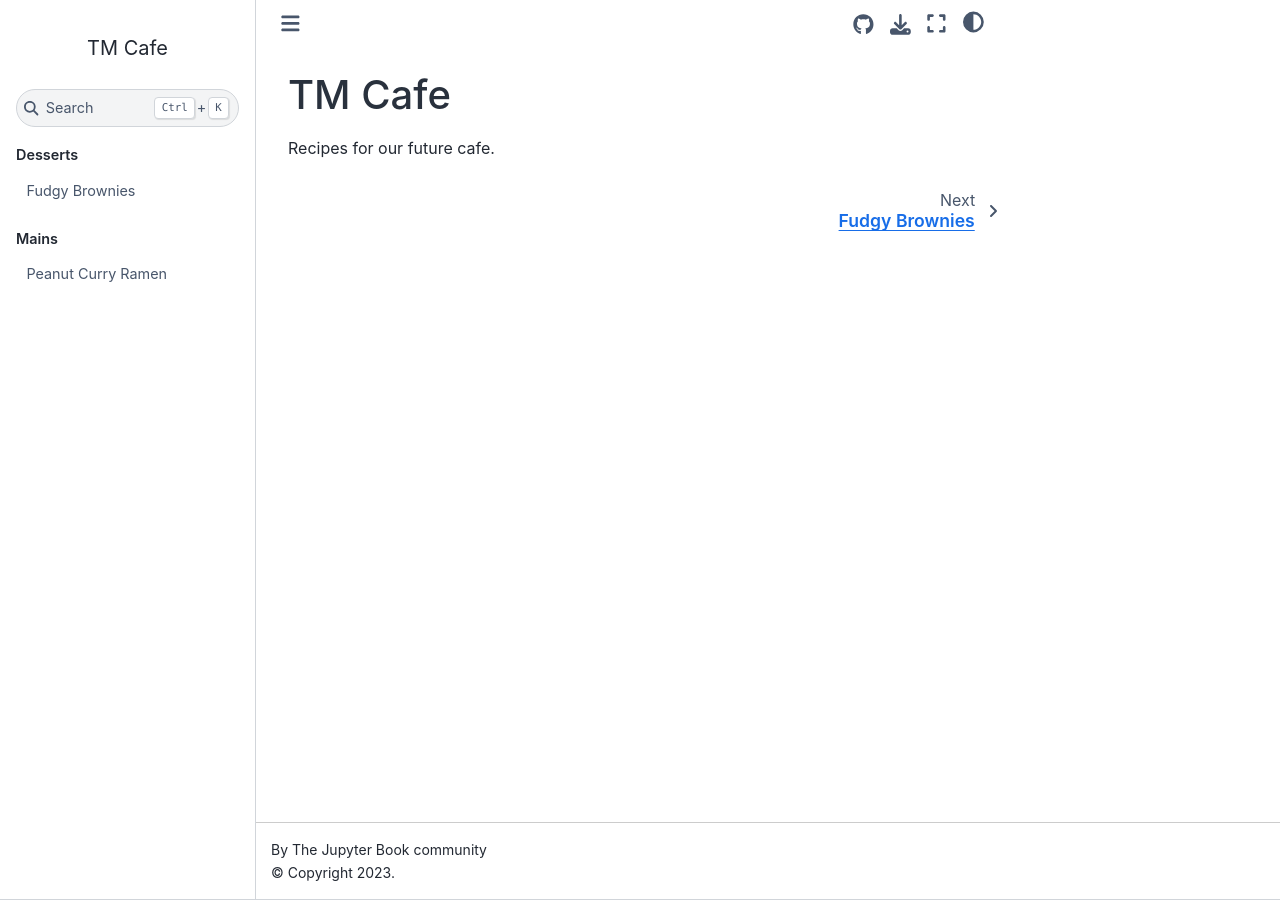
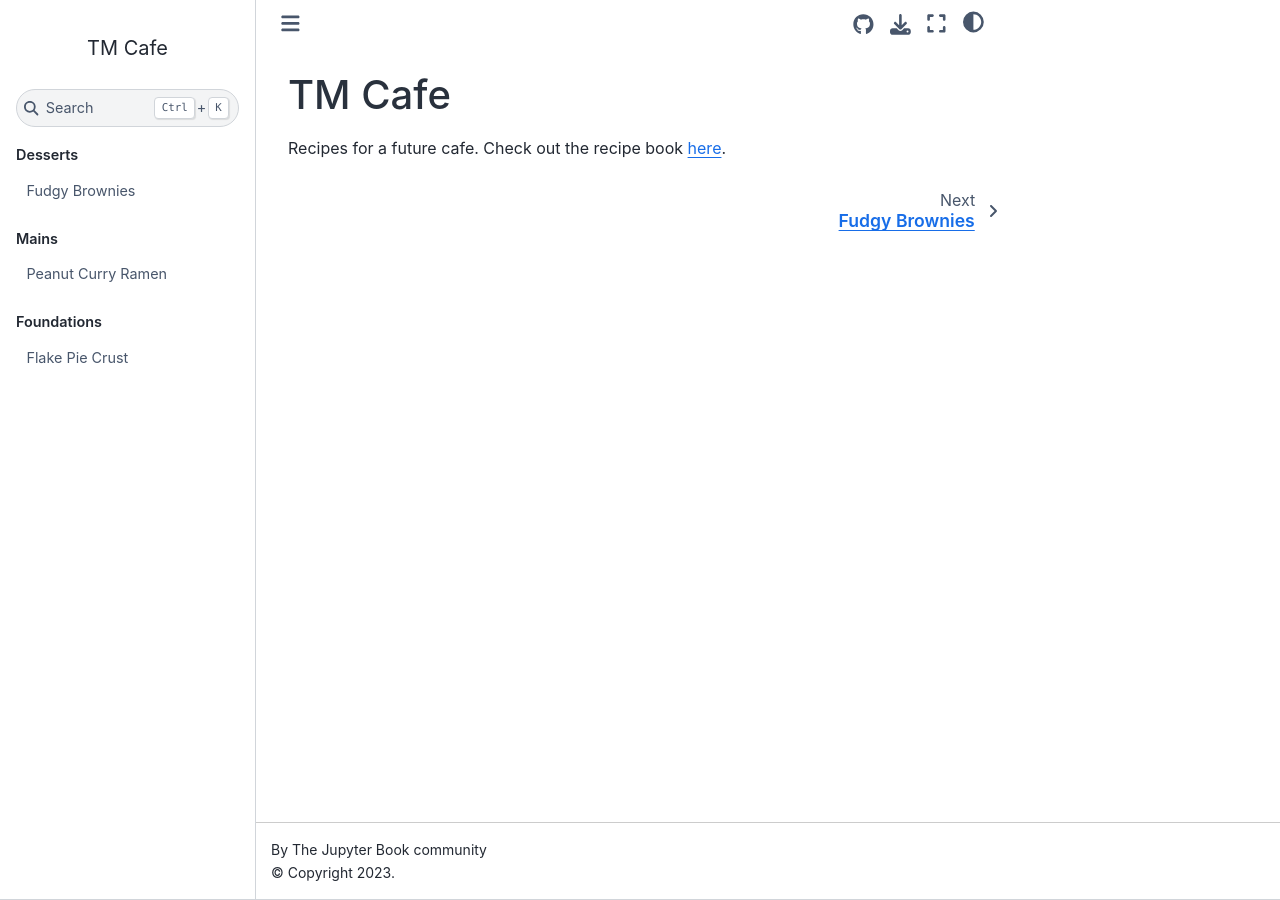
Before and after one commit to makto-toruk/tm-cafe, a Jupyter Book: the page built from README.md, in a window 1280 px wide. Built offline with Jupyter Book 1.0.4 settings and Sphinx 7.4.7 and the Sphinx Book theme 1.1.4, drawn with Linux system fonts in a browser that asks for light colours.

Commit message:
update toc

```diff
--- a/README.md
+++ b/README.md
@@ -1,2 +1,2 @@
 # TM Cafe
-Recipes for our future cafe.
+Recipes for a future cafe. Check out the recipe book [here](https://makto-toruk.github.io/tm-cafe/README.html).
--- a/_toc.yml
+++ b/_toc.yml
@@ -7,3 +7,6 @@ parts:
   - caption: Mains
     chapters:
     - file: mains/peanut-curry-ramen
+  - caption: Foundations
+    chapters:
+    - file: base/pie-crust
```
